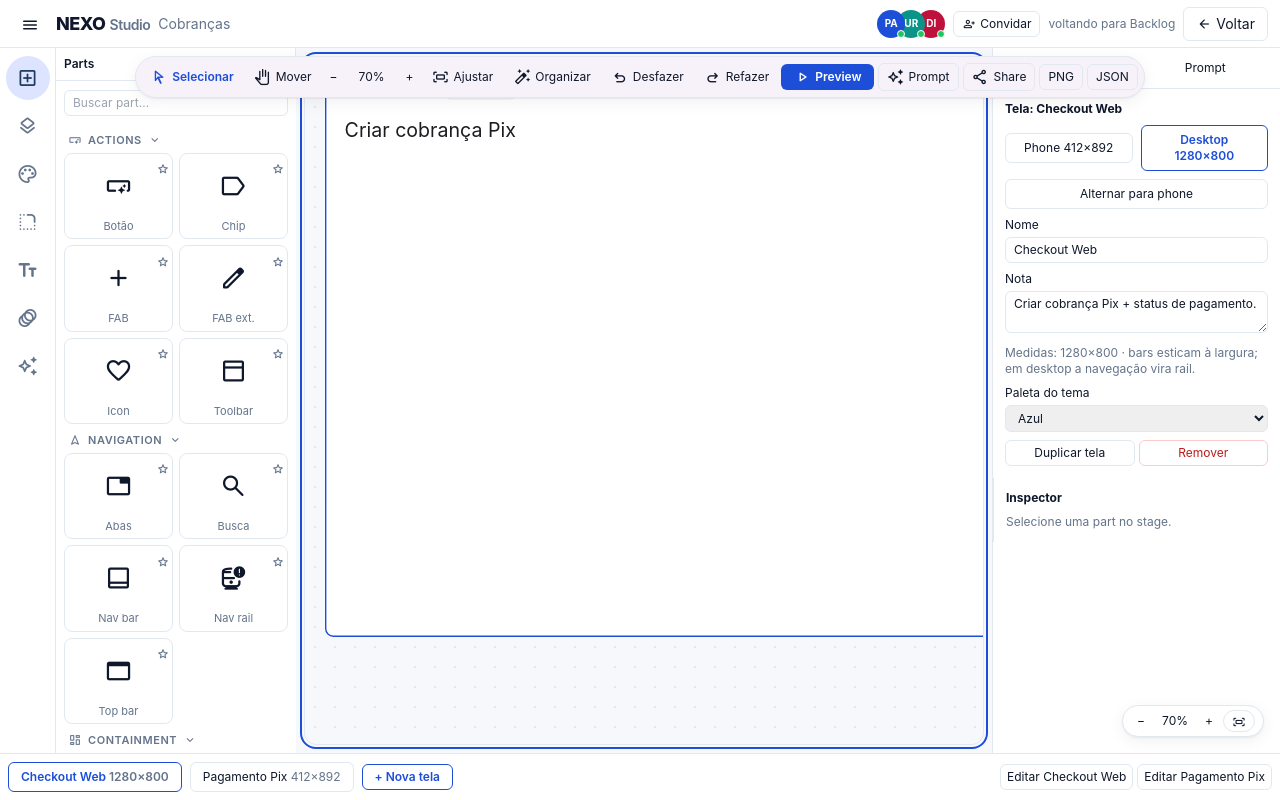
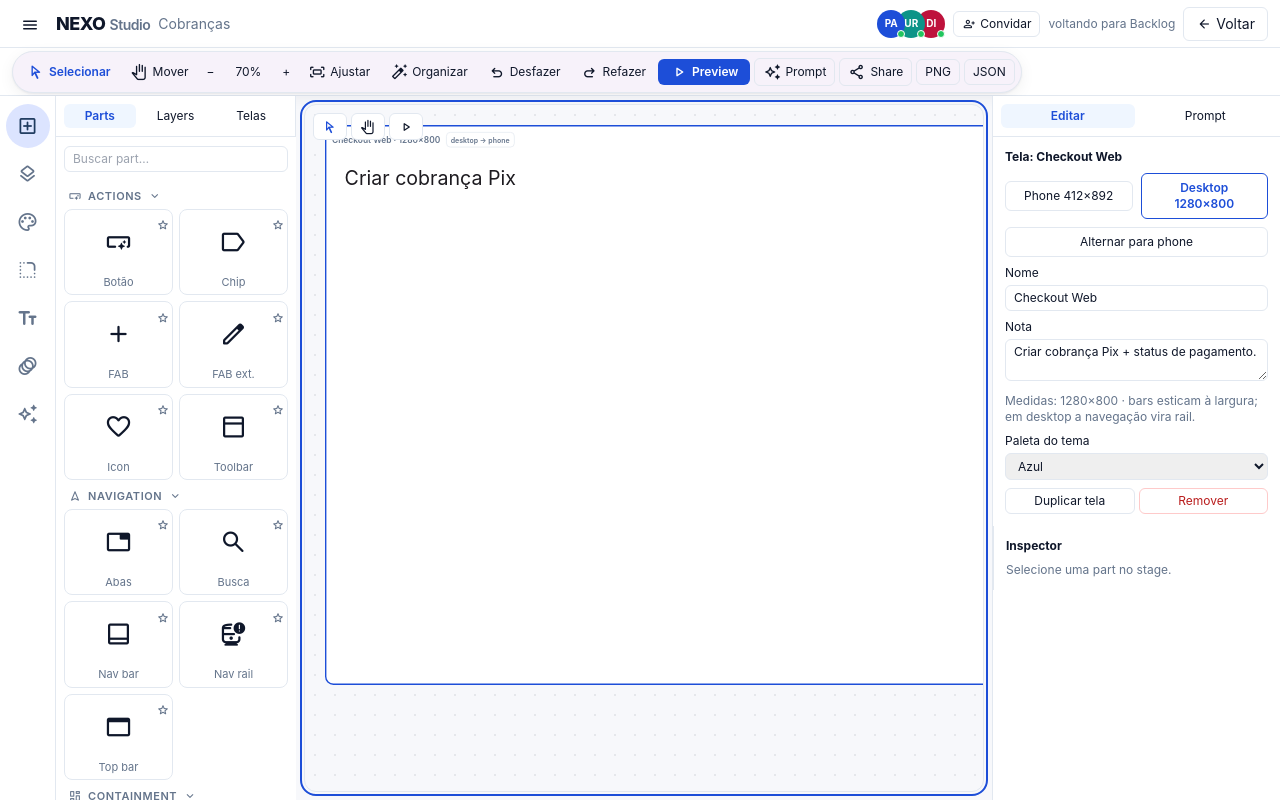
Before and after one commit to walpinheiro/nexus, a Vue app: page /studio-full in a window 1280 px wide. Built offline with nearby package versions, Linux system fonts and the light colour scheme.

Commit message:
H1+H2+H4: toolbar linha dedicada, sem zoom pill, Telas vira tab lateral

```diff
--- a/src/views/StudioView.vue
+++ b/src/views/StudioView.vue
@@ -29,7 +29,7 @@ const modalPromptFullscreen = ref(false)
 const route = useRoute()
 const router = useRouter()
 const renomeando = ref('')
-const abaEsq = ref<'parts' | 'layers'>('parts')
+const abaEsq = ref<'parts' | 'layers' | 'telas'>('parts')
 const railTab = ref<RailTab>('parts')
 const abaDir = ref<'edit' | 'prompt'>('edit')
 const previewAberto = ref(false)
@@ -59,6 +59,11 @@ const origemRota = computed(() => {
   return '/backlog'
 })
 const projetoNome = computed(() => projects.atual?.titulo ?? 'Sem projeto')
+
+function irParaAbaEsq(t: 'parts' | 'layers' | 'telas') {
+  abaEsq.value = t
+  if (t === 'parts' || t === 'layers') railTab.value = t
+}
 
 function criarDoDialog(v: { nome: string; preset: 'phone' | 'desktop' }) {
   if (v.preset === 'phone') studio.adicionarFrame(412, 892, v.nome || 'Nova tela')
@@ -233,26 +238,47 @@ onUnmounted(() => window.removeEventListener('keydown', onKey))
         </button>
       </span>
     </header>
+    <div class="flex h-12 shrink-0 items-center border-b border-nexo-border bg-nexo-surface px-3" role="toolbar" aria-label="Toolbar do Studio">
+      <StudioToolbar @preview="abrirPreview()" @abrir-prompt="abrirPromptPainel()" @abrir-ask="askAiAberto = true" />
+    </div>
     <div class="relative min-h-0 flex-1">
-      <div class="pointer-events-none absolute left-0 right-0 top-2 z-30 flex justify-center">
-        <div class="pointer-events-auto" style="border-radius: 28px">
-          <StudioToolbar @preview="abrirPreview()" @abrir-prompt="abrirPromptPainel()" @abrir-ask="askAiAberto = true" />
-        </div>
-      </div>
-      <div class="pointer-events-none absolute bottom-4 right-4 z-30 flex justify-end">
-        <div class="pointer-events-auto flex items-center gap-1 rounded-full border border-nexo-border bg-white px-2 py-1 text-xs shadow-card" role="group" aria-label="Zoom do stage">
-          <button type="button" title="Reduzir" aria-label="Reduzir zoom" class="rounded-full px-1.5 py-0.5" @click="studio.zoom = Math.max(0.3, studio.zoom - 0.1)">−</button>
-          <span class="min-w-10 text-center" aria-live="polite">{{ Math.round(studio.zoom * 100) }}%</span>
-          <button type="button" title="Aproximar" aria-label="Aproximar zoom" class="rounded-full px-1.5 py-0.5" @click="studio.zoom = Math.min(2, studio.zoom + 0.1)">+</button>
-          <button type="button" title="Ajustar (0)" aria-label="Ajustar zoom" class="rounded-full border border-nexo-border px-2 py-0.5" @click="studio.zoom = 0.7"><M3Icon name="fit_screen" :size="14" label="Ajustar" /></button>
-        </div>
-      </div>
       <div class="flex h-full min-h-0">
       <StudioIconRail :ativo="railTab" @selecionar="(t) => { railTab = t; if (t === 'parts' || t === 'layers') abaEsq = t }" />
-      <aside class="flex w-60 shrink-0 flex-col border-r border-nexo-border bg-white" aria-label="Paleta e layers">
-        <p class="border-b border-nexo-border p-2 text-xs font-semibold" aria-live="polite">{{ abaEsq === 'parts' ? 'Parts' : 'Layers' }}</p>
+      <aside class="flex w-60 shrink-0 flex-col border-r border-nexo-border bg-white" aria-label="Paleta, layers e telas">
+        <div class="flex gap-1 border-b border-nexo-border p-2 text-xs" role="tablist" aria-label="Abas laterais">
+          <button type="button" role="tab" :aria-selected="abaEsq === 'parts'" class="flex-1 rounded-btn px-2 py-1" :class="abaEsq === 'parts' ? 'bg-nexo-primary-soft font-semibold text-nexo-primary' : ''" @click="irParaAbaEsq('parts')">Parts</button>
+          <button type="button" role="tab" :aria-selected="abaEsq === 'layers'" class="flex-1 rounded-btn px-2 py-1" :class="abaEsq === 'layers' ? 'bg-nexo-primary-soft font-semibold text-nexo-primary' : ''" @click="irParaAbaEsq('layers')">Layers</button>
+          <button type="button" role="tab" :aria-selected="abaEsq === 'telas'" class="flex-1 rounded-btn px-2 py-1" :class="abaEsq === 'telas' ? 'bg-nexo-primary-soft font-semibold text-nexo-primary' : ''" @click="irParaAbaEsq('telas')">Telas</button>
+        </div>
         <PartsPalette v-if="abaEsq === 'parts'" class="min-h-0 flex-1 border-r-0" />
-        <LayersPanel v-else class="min-h-0 flex-1" />
+        <LayersPanel v-else-if="abaEsq === 'layers'" class="min-h-0 flex-1" />
+        <div v-else class="flex min-h-0 flex-1 flex-col overflow-auto p-2 text-xs" aria-label="Telas">
+          <ul class="space-y-1">
+            <li
+              v-for="fr in studio.doc.frames"
+              :key="fr.id"
+              class="rounded-badge px-2 py-1.5"
+              :class="fr.id === studio.screenId ? 'bg-nexo-primary-soft font-semibold text-nexo-primary' : 'bg-nexo-canvas'"
+            >
+              <button type="button" class="w-full truncate text-left" :title="`${fr.name} ${fr.w}×${fr.h}`" @click="studio.screenId = fr.id; studio.persist()">
+                {{ renomeando === fr.id ? '' : fr.name }} <span class="text-nexo-muted">{{ fr.w }}×{{ fr.h }}</span>
+              </button>
+              <div class="mt-1 flex gap-1">
+                <button type="button" class="flex-1 rounded-btn border border-nexo-border px-1.5 py-0.5" :title="`Renomear ${fr.name}`" @click="renomeando = renomeando === fr.id ? '' : fr.id">Renomear</button>
+                <button type="button" class="flex-1 rounded-btn border border-nexo-border px-1.5 py-0.5" :title="`Duplicar ${fr.name}`" @click="studio.duplicarFrame(fr.id)">Duplicar</button>
+                <button type="button" class="flex-1 rounded-btn border border-nexo-blocked-border px-1.5 py-0.5 text-nexo-blocked" :title="`Remover ${fr.name}`" @click="confirmarRemocao(fr.id)">Remover</button>
+              </div>
+              <input
+                v-if="renomeando === fr.id"
+                :value="fr.name"
+                aria-label="Renomear tela"
+                class="mt-1 w-full rounded-btn border border-nexo-border px-2 py-1"
+                @change="renomeando && studio.renomearFrame(renomeando, ($event.target as HTMLInputElement).value); renomeando = ''"
+              />
+            </li>
+          </ul>
+          <button type="button" title="Criar tela (abre diálogo)" class="mt-2 rounded-btn border border-nexo-primary px-3 py-1.5 font-semibold text-nexo-primary" @click="dialogNovaTela = true">+ Nova tela</button>
+        </div>
       </aside>
       <StudioStage ref="stageRef" class="m-2" @preview="abrirPreview()" />
       <aside class="flex w-72 shrink-0 flex-col border-l border-nexo-border bg-white" aria-label="Painel direito">
@@ -291,45 +317,6 @@ onUnmounted(() => window.removeEventListener('keydown', onKey))
       </aside>
       </div>
     </div>
-    <div class="flex items-center gap-2 overflow-auto border-t border-nexo-border bg-white p-2 text-xs" aria-label="Telas">
-      <button
-        v-for="fr in studio.doc.frames"
-        :key="fr.id"
-        type="button"
-        class="shrink-0 rounded-btn border px-3 py-1.5"
-        :class="fr.id === studio.screenId ? 'border-nexo-primary font-semibold text-nexo-primary' : 'border-nexo-border'"
-        @click="studio.screenId = fr.id; studio.persist()"
-      >
-        {{ renomeando === fr.id ? '' : fr.name }} <span class="text-nexo-muted">{{ fr.w }}×{{ fr.h }}</span>
-      </button>
-      <span class="flex shrink-0 gap-1">
-        <button type="button" title="Criar tela (pergunta mobile ou desktop)" class="rounded-btn border border-nexo-primary px-3 py-1 font-semibold text-nexo-primary" @click="dialogNovaTela = true">+ Nova tela</button>
-      </span>
-      <span class="ml-auto flex shrink-0 gap-1">
-        <button
-          v-for="fr in studio.doc.frames"
-          :key="'m' + fr.id"
-          type="button"
-          class="rounded-btn border border-nexo-border px-1.5 py-1"
-          :title="`Renomear/duplicar/remover ${fr.name}`"
-          @click="renomeando = renomeando === fr.id ? '' : fr.id"
-        >
-          Editar {{ fr.name }}
-        </button>
-      </span>
-    </div>
-    <div v-if="renomeando" class="flex items-center gap-2 border-t border-nexo-border bg-white p-2 text-xs">
-      <span>Editar: {{ studio.doc.frames.find((x) => x.id === renomeando)?.name }}</span>
-      <input
-        :value="studio.doc.frames.find((x) => x.id === renomeando)?.name ?? ''"
-        aria-label="Renomear tela"
-        class="rounded-btn border border-nexo-border px-2 py-1"
-        @change="renomeando && studio.renomearFrame(renomeando, ($event.target as HTMLInputElement).value)"
-      />
-      <button type="button" class="rounded-btn border border-nexo-border px-2 py-1" @click="renomeando && studio.duplicarFrame(renomeando)">Duplicar</button>
-      <button type="button" class="rounded-btn border border-nexo-blocked-border px-2 py-1 text-nexo-blocked" @click="renomeando && confirmarRemocao(renomeando); renomeando = ''">Remover</button>
-      <button type="button" class="underline" @click="renomeando = ''">fechar</button>
-    </div>
     <PreviewModal v-if="previewAberto" :inicio-id="studio.screenId" @fechar="previewAberto = false" />
     <NewFrameDialog v-if="dialogNovaTela" @fechar="dialogNovaTela = false" @criar="criarDoDialog" />
     <AiTube v-model:aberto="askAiAberto" @abrir-prompt="abrirPromptPainel()" />
```
